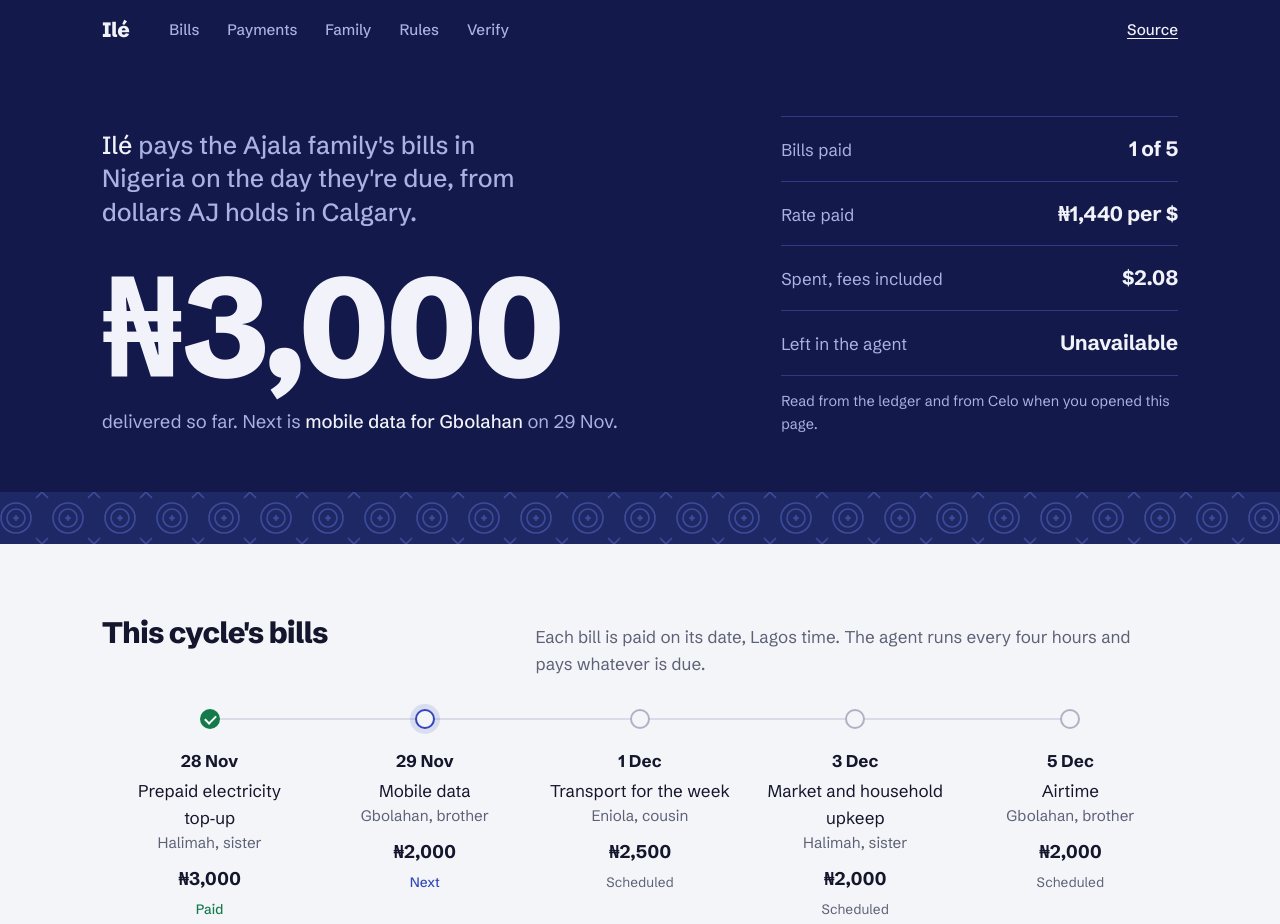
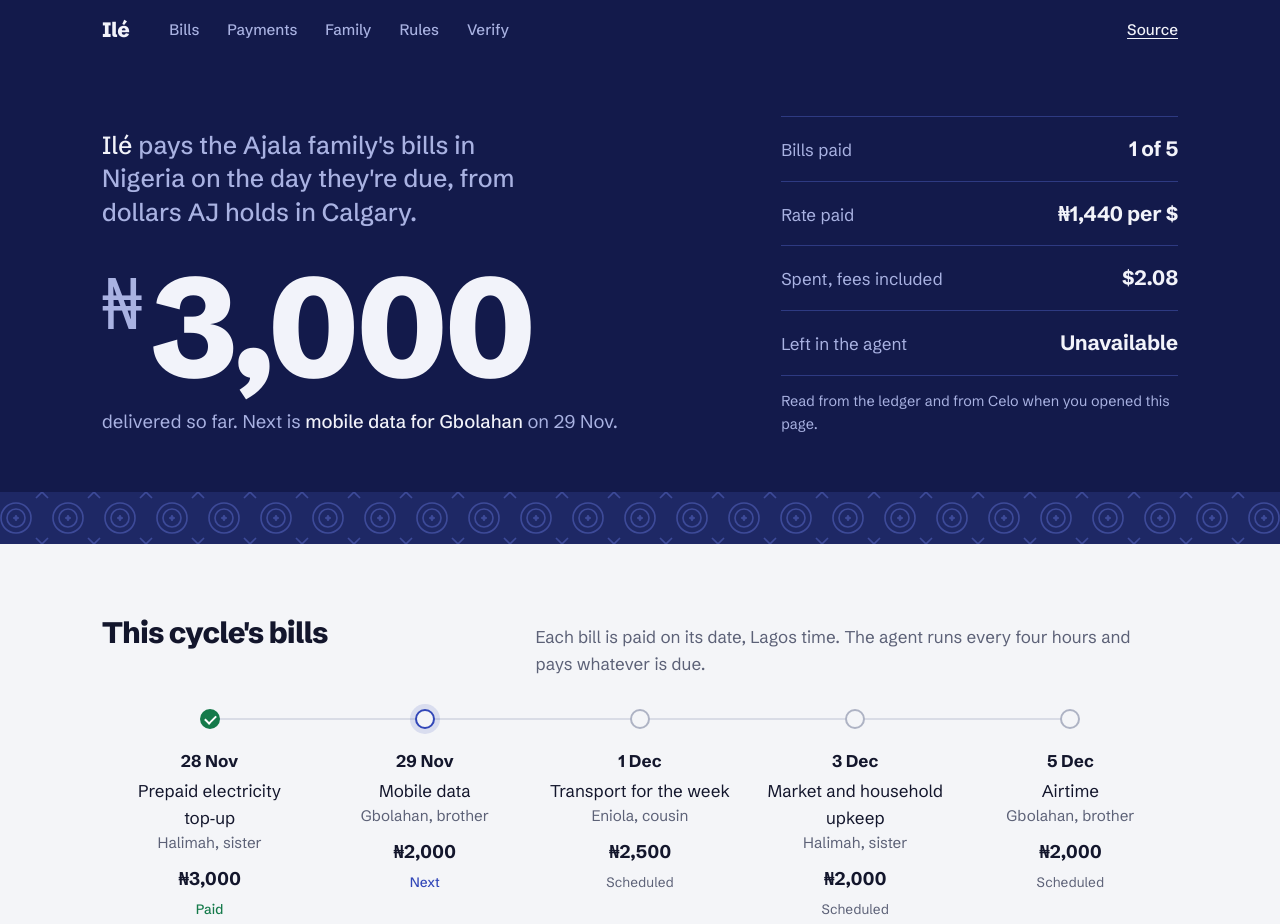
Before and after one commit to Plutoski/ile, a website: page docs/index.html in a window 1280 px wide. Shown: the top 924 px of the page. Drawn offline with Linux system fonts and the light colour scheme; no server answers.

Commit message:
Fix naira sign

```diff
--- a/docs/index.html
+++ b/docs/index.html
@@ -68,8 +68,9 @@ const DATA = Promise.all([load("household.json"), load("data/ledger.json"), load
   .hero .wrap { display: grid; grid-template-columns: minmax(0, 1.55fr) minmax(0, 1fr); gap: 4rem; padding-top: 3.5rem; padding-bottom: 3.5rem; align-items: end; }
   .hero h1 { margin: 0 0 2.25rem; font-size: clamp(1.25rem, 2vw, 1.55rem); font-weight: 500; line-height: 1.35; color: var(--on-dye-soft); max-width: 30ch; }
   .hero h1 strong { color: var(--on-dye); font-weight: 500; }
-  .figure { margin: 0; font-size: clamp(4.25rem, 11vw, 9.5rem); font-weight: 800; line-height: 0.88; letter-spacing: -0.04em; }
-  .figure .cur { margin-right: 0.04em; }
+  .figure { margin: 0; font-size: clamp(4.25rem, 11vw, 9.5rem); font-weight: 800; line-height: 0.88; letter-spacing: -0.035em; }
+  /* The naira sign sits small and light at the top, so its bars never touch the first digit. */
+  .figure .cur { font-size: 0.5em; font-weight: 500; letter-spacing: 0; vertical-align: 0.68em; margin-right: 0.12em; color: var(--on-dye-soft); }
   .figure-note { margin: 1.1rem 0 0; font-size: 1.15rem; color: var(--on-dye-soft); }
   .figure-note b { color: var(--on-dye); font-weight: 500; }
   .ledger { margin: 0; border-top: 1px solid var(--dye-line); }
```
